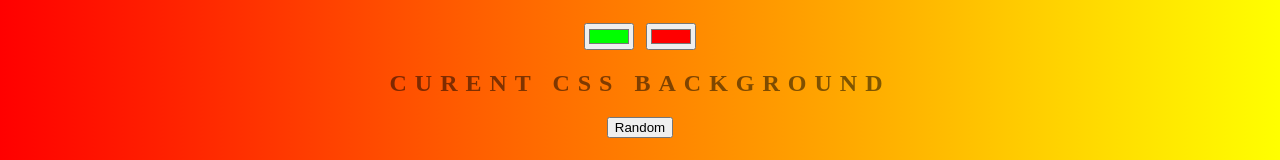
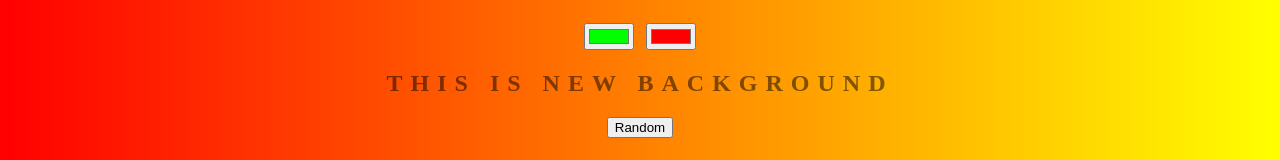
Before and after one commit to martam802/background-gen, a plain HTML site: page index.html in a window 1280 px wide. Shown: the part 182-342 px from the top of the page. Drawn offline with Linux system fonts and the light colour scheme.

Commit message:
new text

```diff
--- a/index.html
+++ b/index.html
@@ -8,7 +8,7 @@
 	<h1>cool background Generator</h1>
 	<input class="color1" type="color" name="color1" value="#00ff00">
 	<input class="color2" type="color" name="color2" value="#ff0000">
-	<h2>curent css background</h2>
+	<h2>This is new background</h2>
 	<h3></h3>
 	<button>Random</button>
 	<script type="text/javascript" src="script.js"></script>
```
